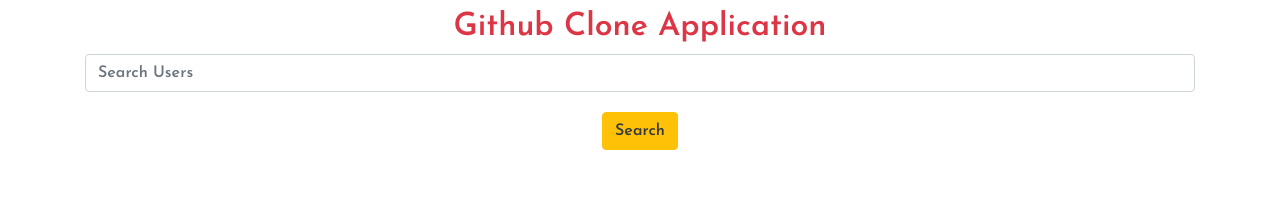
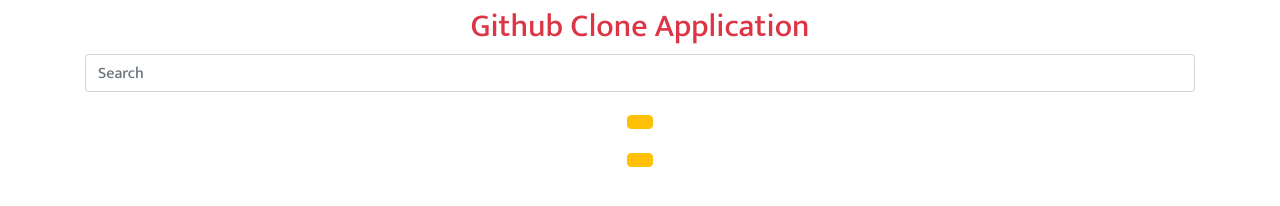
Before and after one commit to ArjithaVivekanandan/GithubCloneTask, a plain HTML site: page index.html in a window 1280 px wide. Drawn offline with nearby package versions, Linux system fonts and the light colour scheme.

Commit message:
Update index.html

```diff
--- a/index.html
+++ b/index.html
@@ -6,22 +6,33 @@
     <meta name="viewport" content="width=device-width, initial-scale=1.0">
     <title>Githubclone Application</title>
     <link rel="preconnect" href="https://fonts.gstatic.com">
-    <link href="https://fonts.googleapis.com/css2?family=Josefin+Sans:wght@600&display=swap" rel="stylesheet">
+<link href="https://fonts.googleapis.com/css2?family=Mukta:wght@500&display=swap" rel="stylesheet">
     <link rel="stylesheet" href="https://cdn.jsdelivr.net/npm/bootstrap@4.6.0/dist/css/bootstrap.min.css" integrity="sha384-B0vP5xmATw1+K9KRQjQERJvTumQW0nPEzvF6L/Z6nronJ3oUOFUFpCjEUQouq2+l" crossorigin="anonymous">
-
+    <style>
+        body{
+            font-family: 'Mukta', sans-serif;
+        }
+    </style>
 </head>
 <body>
 
-    <h2 class="text-danger text-center m-2" style="font-family: 'Josefin Sans', sans-serif;">Github Clone Application</h3>
-        <div class="container text-dark h6 text-justify" style="font-family: 'Josefin Sans', sans-serif;">
+    <h2 class="text-danger text-center m-2" >Github Clone Application</h3>
+        <div class="container text-dark h6 text-justify">
 
-            <input type="text" class="form-control text-muted" id="search_text" placeholder="Search Users"></input>
+            <input type="text" class="form-control text-muted" id="search_text" placeholder="Search"></input>
+
             <br>
             <div class="text-center">
-            <button type="button" class="row btn btn-warning text-dark" id="search_submit" onclick="userApiCall()">Submit</button>
+            <button type="button" class="row btn btn-warning" id="searchusers_submit" onclick="userApiCall()"></button>
+
             </div>
             <br>
-            <div id="content" class="row text-justify" style="font-family: 'Josefin Sans', sans-serif;"></div>
+            <div class="text-center">
+
+                <button type="button" class="row btn btn-warning" id="searchrepo_submit" onclick="ViewRepositoryApiCall()"></button>
+                </div>
+                <br>
+            <div id="content" class="row text-justify" ></div>
 
      </div>
 
```
